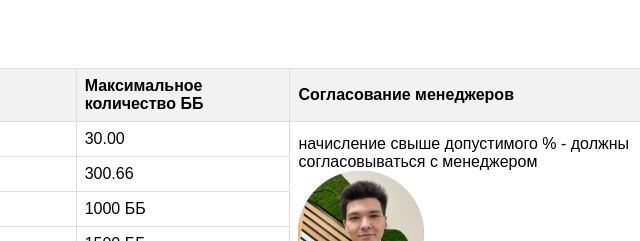
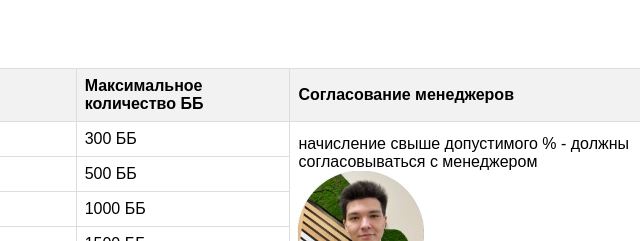
Before and after one commit to sov-M/sov-M.github.io, a plain HTML site: page index.html in a window 1280 px wide. Shown: the top 241 px of the page, 539-1179 px from the left. Drawn offline with Linux system fonts and the light colour scheme.

Commit message:
Update index.html

```diff
--- a/index.html
+++ b/index.html
@@ -67,7 +67,7 @@
                 <td>1 – 299 руб</td>
                 <td>100%</td>
                 <td>-</td>
-                <td>30.00</td>
+                <td>300 ББ</td>
                 <td rowspan="5">начисление свыше допустимого % - должны согласовываться с менеджером
 		<br>
 		<img src="andrey.jpg" width="126" height="126" alt="lorem"></td>
@@ -76,7 +76,7 @@
                 <td>300 – 999 руб</td>
                 <td>50% </td>
                 <td>-</td>
-                <td>300.66</td>
+                <td>500 ББ</td>
             </tr>
             <tr>
                 <td>1 000 – 4 999 руб</td>
```
